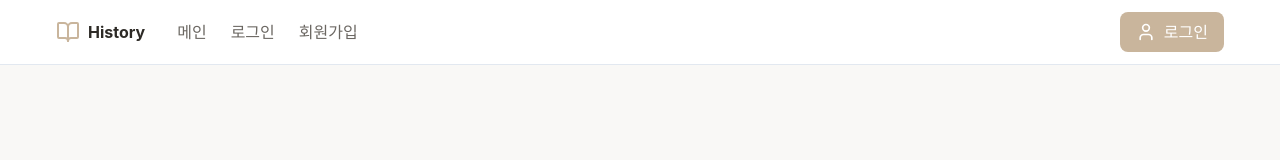
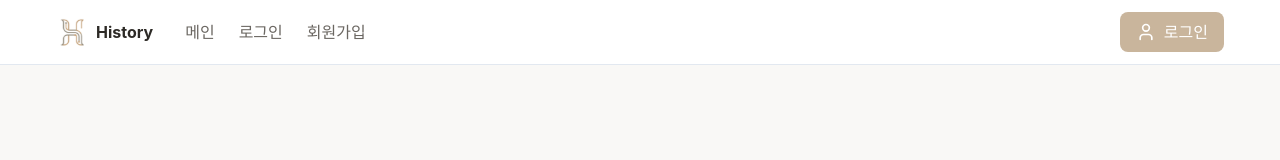
Before and after one commit to DoDeok/History-Fe, a Next.js app: page / in a window 1280 px wide. Shown: the top 160 px of the page. Built offline with nearby package versions, Linux system fonts and the light colour scheme; a web font is replaced by a local one.

Commit message:
Design/#11 :: logo수정

```diff
--- a/src/components/Header.tsx
+++ b/src/components/Header.tsx
@@ -3,6 +3,7 @@
 import { useState, useEffect } from "react";
 import { BookOpen, User, LogOut, FileText, Upload } from "lucide-react";
 import Link from "next/link";
+import Image from "next/image";
 import { useRouter } from "next/navigation";
 import { toast } from "sonner";
 
@@ -48,7 +49,13 @@ export function Header() {
       <div className="container mx-auto flex h-16 items-center justify-between px-4">
         <div className="flex items-center gap-8">
           <Link href="/" className="flex items-center gap-2 transition-transform hover:scale-105">
-            <BookOpen className="h-6 w-6 text-[#C9B59C]" />
+            <Image
+              src="/Gemini_Generated_Image_7pw8ta7pw8ta7pw8 1-Photoroom 1.svg"
+              alt="History Logo"
+              width={32}
+              height={32}
+              className="h-8 w-8"
+            />
             <span className="font-bold text-[#2D2A26]">History</span>
           </Link>
 
```
Also changed, not shown: public/Gemini_Generated_Image_7pw8ta7pw8ta7pw8 1-Photoroom 1.svg (added).
